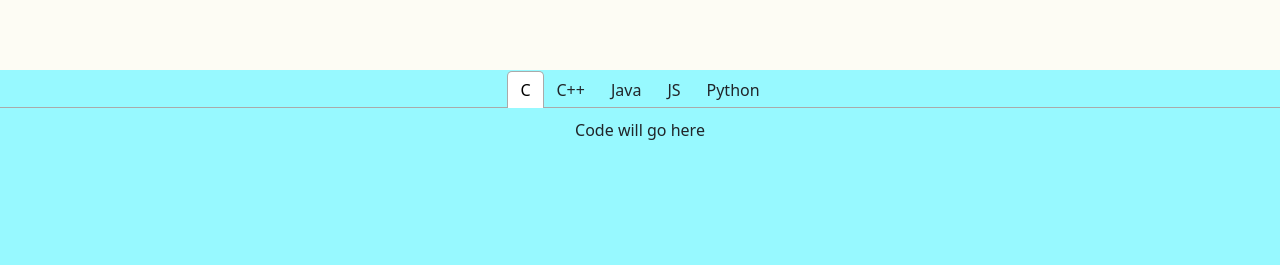
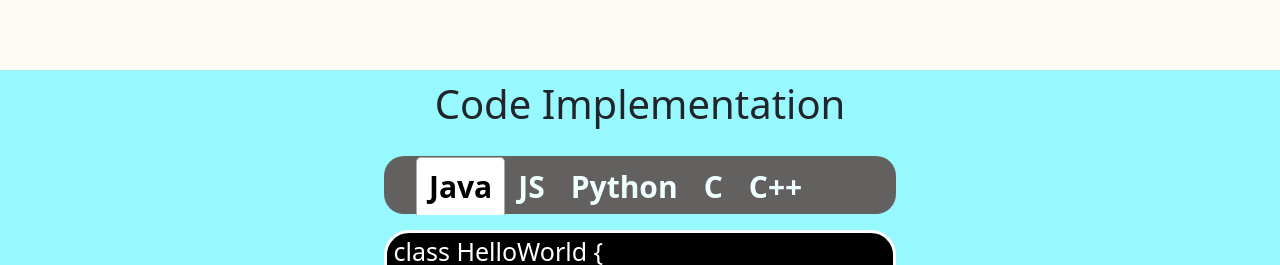
Before and after one commit to OrbelB/SimplyAlgorithms, a React (Create React App) app in the folder frontend/: page / in a window 1280 px wide. Shown: the part 2409-2674 px from the top of the page. Before the commit the page ends 2567 px from the top, so only its background shows below. Built offline with nearby package versions, Linux system fonts and the light colour scheme.

Commit message:
Added styling to Code Snippet component
general sizing, color, functionality

```diff
--- /dev/null
+++ b/frontend/src/components/ui/CodeSnippet.css
@@ -0,0 +1,28 @@
+h1 {
+    padding-bottom: 20px;
+    padding-top: 10px;
+    text-align: center;
+}
+
+.languages {
+    background-color: #636160;
+    border-radius: 20px;
+    color: azure;
+    font-size: 30px;
+    font-weight: bold;
+    margin-left: 30%;
+    margin-right: 30%;
+    text-align: left;
+}
+
+.description {
+    background-color: black;
+    border-radius: 25px;
+    border-style: solid;
+    color: white;
+    font-size: 25px;
+    height: 300px;
+    margin-left: 30%;
+    margin-right: 30%;
+    white-space: pre-wrap;
+}
--- a/frontend/src/components/ui/CodeSnippet.jsx
+++ b/frontend/src/components/ui/CodeSnippet.jsx
@@ -1,42 +1,53 @@
 import { Tab, Tabs, TabList, TabPanel } from 'react-tabs';
 import 'react-tabs/style/react-tabs.css';
+import "./CodeSnippet.css";
+
+var Java = ' class HelloWorld {\n\tpublic static void main(String[] args) {\n\t\tSystem.out.println("Hello, World!");\n\t}\n }'
+var JavaScript = ' console.log("I HATE MY LIFE")'
+var C = ' #include <stdio.h>\n\tint main() {\n\t\tprintf("Hello world");\n\t\treturn 0;\n\t}';
+var Cplusplus = ' #include <iostream>\nint main() {\n\tstd::cout << "Hello world!";\n\treturn 0;\n}'
+var Python = ' def JoeMama():\n\tprint("yo mama")\n\nJoeMama()'
 
 export default function CodeSnippet() {
     return (
-        <Tabs align="center">
-    <TabList>
-      <Tab>C</Tab>
-      <Tab>C++</Tab>
+      <div className="component">
+        <h1>Code Implementation</h1>
+        <Tabs>
+          <TabList className='languages'>
             <Tab>Java</Tab>
             <Tab>JS</Tab>
             <Tab>Python</Tab>
+            <Tab>C</Tab>
+            <Tab>C++</Tab>
           </TabList>
-
+        <div className='description'>
             <TabPanel>
               <p>
-        Code will go here
+                {Java}
               </p>
             </TabPanel>
             <TabPanel>
               <p>
-        Code will go here
+                {JavaScript}
               </p>
             </TabPanel>
             <TabPanel>
               <p>
-        Code will go here
+                {Python}
               </p>
             </TabPanel>
             <TabPanel>
               <p>
-        Code will go here
+                {C}
               </p>
             </TabPanel>
             <TabPanel>
               <p>
-       Code will go here
+                {Cplusplus}
               </p>
             </TabPanel>
+        </div>
       </Tabs>
+  </div>
     );
 }
--- a/frontend/src/components/ui/alg_vis_btns/Alg_vis_btns.jsx
+++ b/frontend/src/components/ui/alg_vis_btns/Alg_vis_btns.jsx
@@ -1,5 +1,5 @@
 import React from 'react'
-import Alg_vis_stps from './Alg_vis_stps'
+import Alg_vis_stps from './alg_vis_stps'
 import './alg_btns.css'
 import {GrPlay} from 'react-icons/gr';
 import {GrPrevious} from 'react-icons/gr';
```
Also changed, not shown: 1 other file (tests, documents, lock files or other folders). Lines whose indentation alone changed are shown as unchanged.
